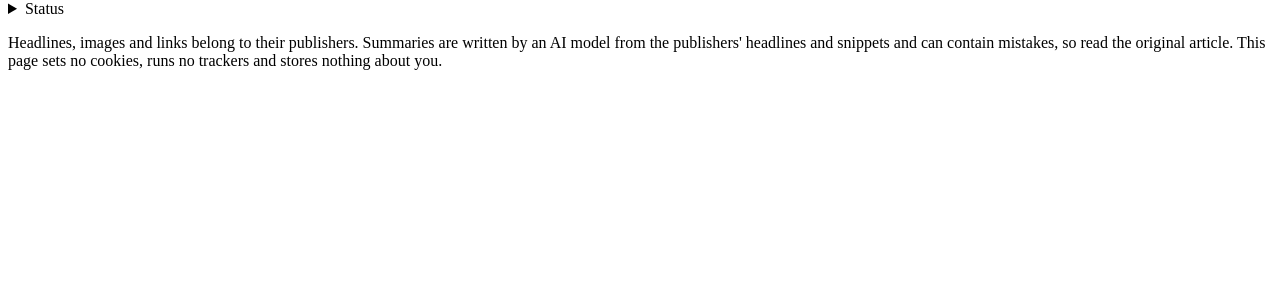
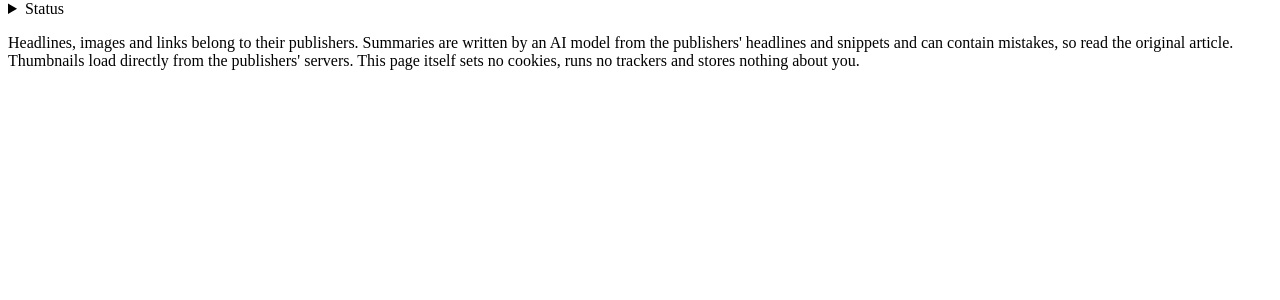
Before and after one commit to dimkaram/plain-news, a Python web app: template plainnews/templates/index.html.j2 in a window 1280 px wide. Shown: the part 55-355 px from the top of the page. Run offline with Jinja, Linux system fonts and the light colour scheme; the template is opened without the code that fills it, so the values that code supplies are empty.

Commit message:
Say in the footer that thumbnails load from the publishers

```diff
--- a/plainnews/templates/index.html.j2
+++ b/plainnews/templates/index.html.j2
@@ -96,7 +96,7 @@
 
 <footer class="footer">
   <div class="wrap">
-    <p>Headlines, images and links belong to their publishers. Summaries are written by an AI model{% if model %} ({{ model }}){% endif %} from the publishers' headlines and snippets and can contain mistakes, so read the original article. This page sets no cookies, runs no trackers and stores nothing about you.</p>
+    <p>Headlines, images and links belong to their publishers. Summaries are written by an AI model{% if model %} ({{ model }}){% endif %} from the publishers' headlines and snippets and can contain mistakes, so read the original article. Thumbnails load directly from the publishers' servers. This page itself sets no cookies, runs no trackers and stores nothing about you.</p>
 {%- if footer_note %}
     <p>{{ footer_note }}</p>
 {%- endif %}
```
Also changed, not shown: tests/test_render.py (+2 -1 lines).
